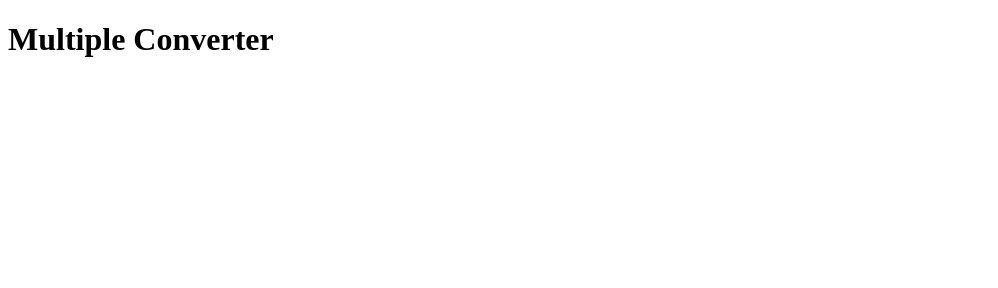
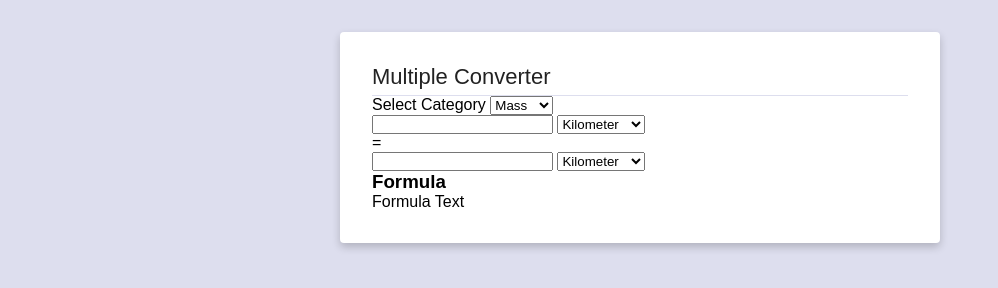
Before and after one commit to aziz-tamim/JavaScript-HTML-DOM-Project-HM-Nayem, a plain HTML site: page Project-19/index.html in a window 1280 px wide. Shown: the whole page, without its empty margins (0-998 px from the left). Drawn offline with Linux system fonts and the light colour scheme.

Commit message:
project 19

```diff
--- a/Project-18/style.css
+++ b/Project-18/style.css
@@ -9,8 +9,8 @@
 body {
   font-family: Arial, Helventica, sans-serif;
   font-size: 16px;
-  width: 100vw;
-  min-height: 100vh;
+  max-width: 100vw;
+  height: 100vh;
   background-color: #dddeee;
 }
 
--- a/Project-19/index.html
+++ b/Project-19/index.html
@@ -11,6 +11,37 @@
     <div class="container">
       <h1 class="header-title">Multiple Converter</h1>
       <div class="divider"></div>
+      <div>
+        <label class="lead" for="category-select">Select Category</label>
+        <select class="text-input" id="category-select">
+          <option value="mass">Mass</option>
+          <option value="length">Length</option>
+          <option value="area">Area</option>
+        </select>
+      </div>
+      <div>
+        <div>
+          <input type="text" class="text-input" id="left-inp" />
+          <select class="text-input" id="left-select">
+            <option value="KM">Kilometer</option>
+            <option value="M">Meter</option>
+            <option value="CM">Centimeter</option>
+          </select>
+        </div>
+        <div>=</div>
+        <div>
+          <input type="text" class="text-input" id="left-inp" />
+          <select class="text-input" id="left-select">
+            <option value="KM">Kilometer</option>
+            <option value="M">Meter</option>
+            <option value="CM">Centimeter</option>
+          </select>
+        </div>
+      </div>
+      <div class="formula-wrap">
+        <h3>Formula</h3>
+        <p id="formula-text">Formula Text</p>
+      </div>
     </div>
   </body>
 </html>
--- a/Project-19/style.css
+++ b/Project-19/style.css
@@ -0,0 +1,37 @@
+*,
+*::before,
+*::after {
+  margin: 0;
+  padding: 0;
+  box-sizing: border-box;
+}
+
+body {
+  font-family: Arial, Helventica, sans-serif;
+  font-size: 16px;
+  max-width: 100vw;
+  height: 100vh;
+  background-color: #dddeee;
+}
+
+.container {
+  width: 600px;
+  margin: 2rem auto;
+  padding: 2rem;
+  background-color: #fff;
+  box-shadow: 0 4px 8px 0 rgba(0, 0, 0, 0.2);
+  border-radius: 0.25rem;
+}
+
+.header-title {
+  font-size: 22px;
+  font-weight: 500;
+  color: #222;
+}
+
+.divider {
+  width: 100%;
+  height: 1px;
+  margin-top: 0.3rem;
+  background-color: #dddeee;
+}
```
Also changed, not shown: 1 other file.
